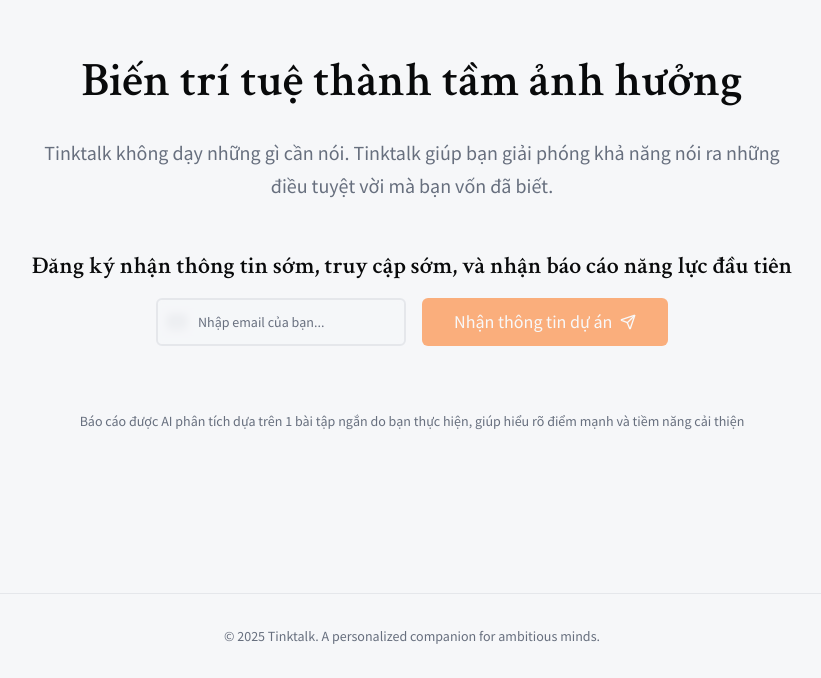
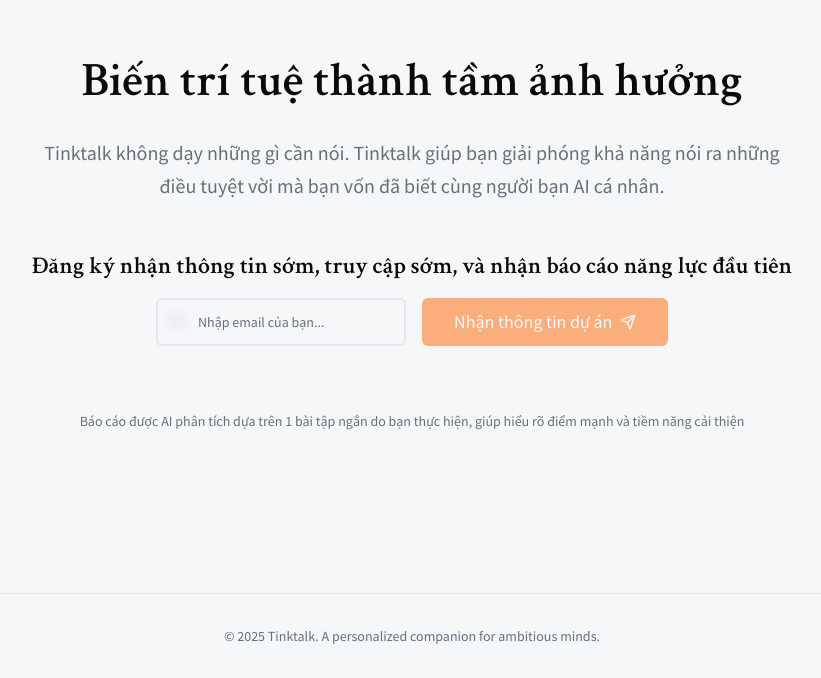
Before and after one commit to nauqcreen/your-ai-soulmate-talk, a React (Vite) app: page / in a window 1280 px wide. Shown: the part 3654-4332 px from the top of the page, without its empty margins (228-1049 px from the left). Built offline with nearby package versions, Linux system fonts and the light colour scheme.

Commit message:
Update TheEmpowerment section text
Updated the text in the TheEmpowerment section.

```diff
--- a/src/components/TheEmpowerment.tsx
+++ b/src/components/TheEmpowerment.tsx
@@ -107,7 +107,7 @@ const TheEmpowerment = () => {
               </TextReveal>
 
               <p className="text-xl mb-12 text-muted-foreground leading-relaxed max-w-3xl mx-auto font-source">
-                Tinktalk không dạy những gì cần nói. Tinktalk giúp bạn giải phóng khả năng nói ra những điều tuyệt vời mà bạn vốn đã biết.
+                Tinktalk không dạy những gì cần nói. Tinktalk giúp bạn giải phóng khả năng nói ra những điều tuyệt vời mà bạn vốn đã biết cùng người bạn AI cá nhân.
               </p>
 
               <div className="mb-8">
```
